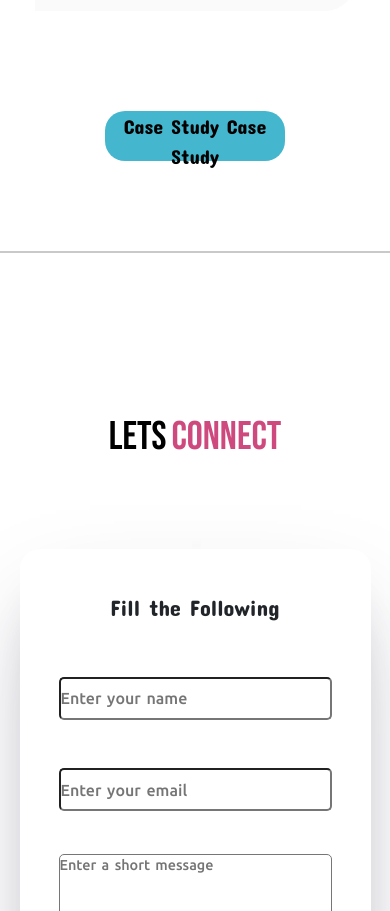
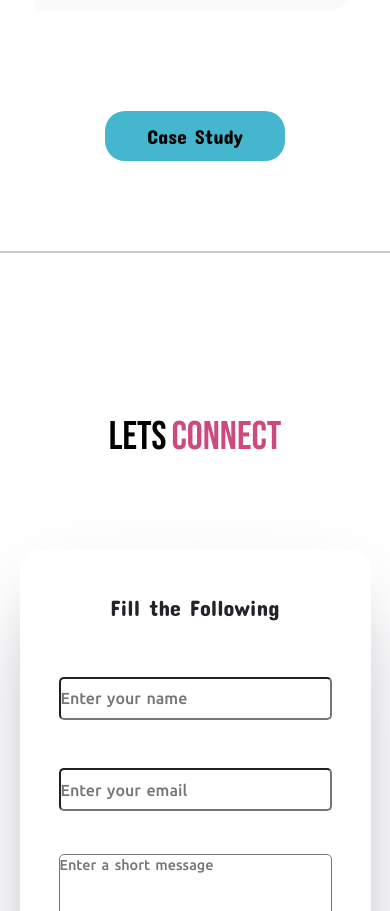
Before and after one commit to harsh7800/Harsh-shinde-v.2, a React (Create React App) app: page / in a window 390 px wide. Shown: the part 4368-5279 px from the top of the page. Built offline with nearby package versions, Linux system fonts and the light colour scheme; a web font is replaced by a local one.

Commit message:
changed font size of Harsh Shinde title

```diff
--- a/src/components/header/title.scss
+++ b/src/components/header/title.scss
@@ -28,7 +28,7 @@
       h1{
             // width: auto;
             margin-top: -.5rem;
-            font-size: 4rem;
+            font-size: 3.5rem;
             font-family: 'Concert One', cursive;
       }
 }
--- a/src/components/projects/Projects.js
+++ b/src/components/projects/Projects.js
@@ -17,7 +17,7 @@ const Projects = () => {
         </div>
         <div className="project-3" data-aos="zoom-in" data-aos-delay="500" data-aos-duration="500">
           <h2 id="title">Snap</h2>
-          <button id="caseStudy"><a target={"_blank"} href="https://harsh7800.github.io/Snap-Reactjs/" style={{ color: "black", textDecoration: "none"}}> Case Study </a>Case Study</button>
+          <button id="caseStudy"><a target={"_blank"} href="https://harsh7800.github.io/Snap-Reactjs/" style={{ color: "black", textDecoration: "none"}}> Case Study </a></button>
         </div>
       </div>
     </>
```
